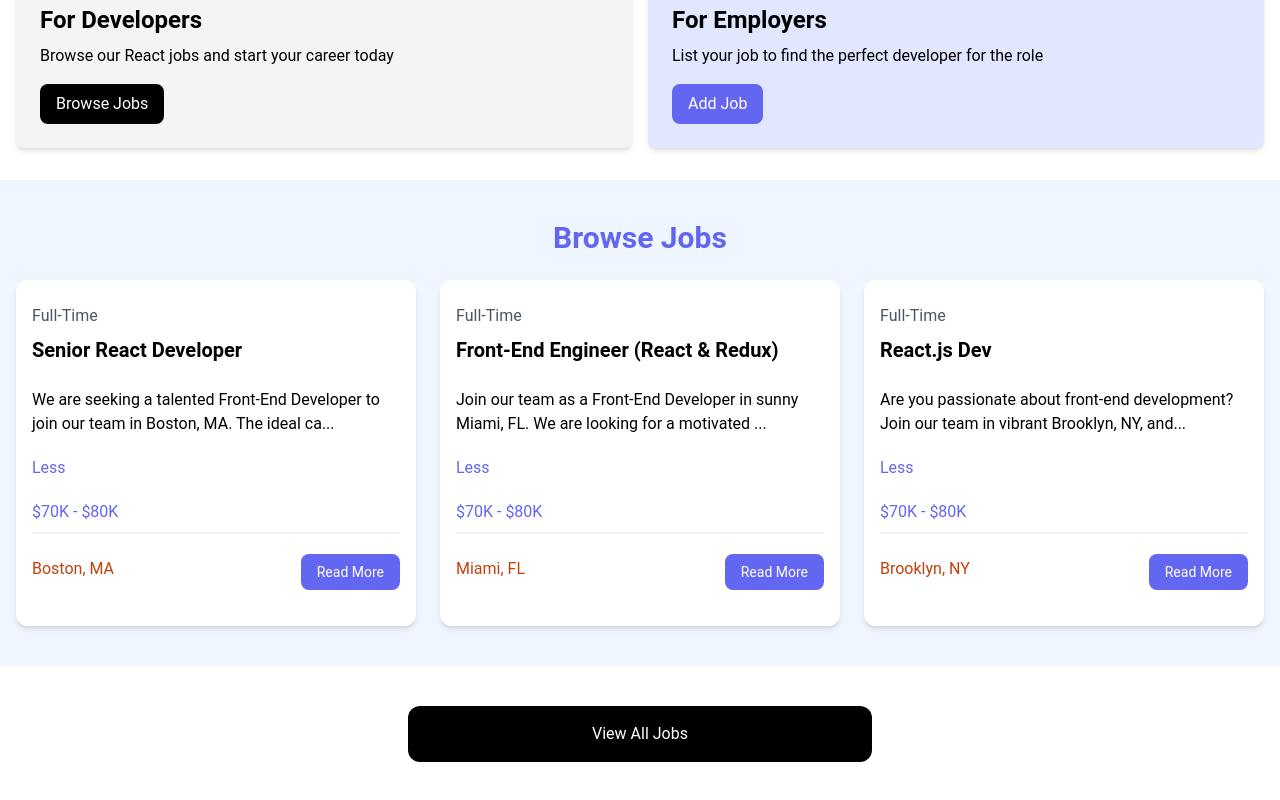
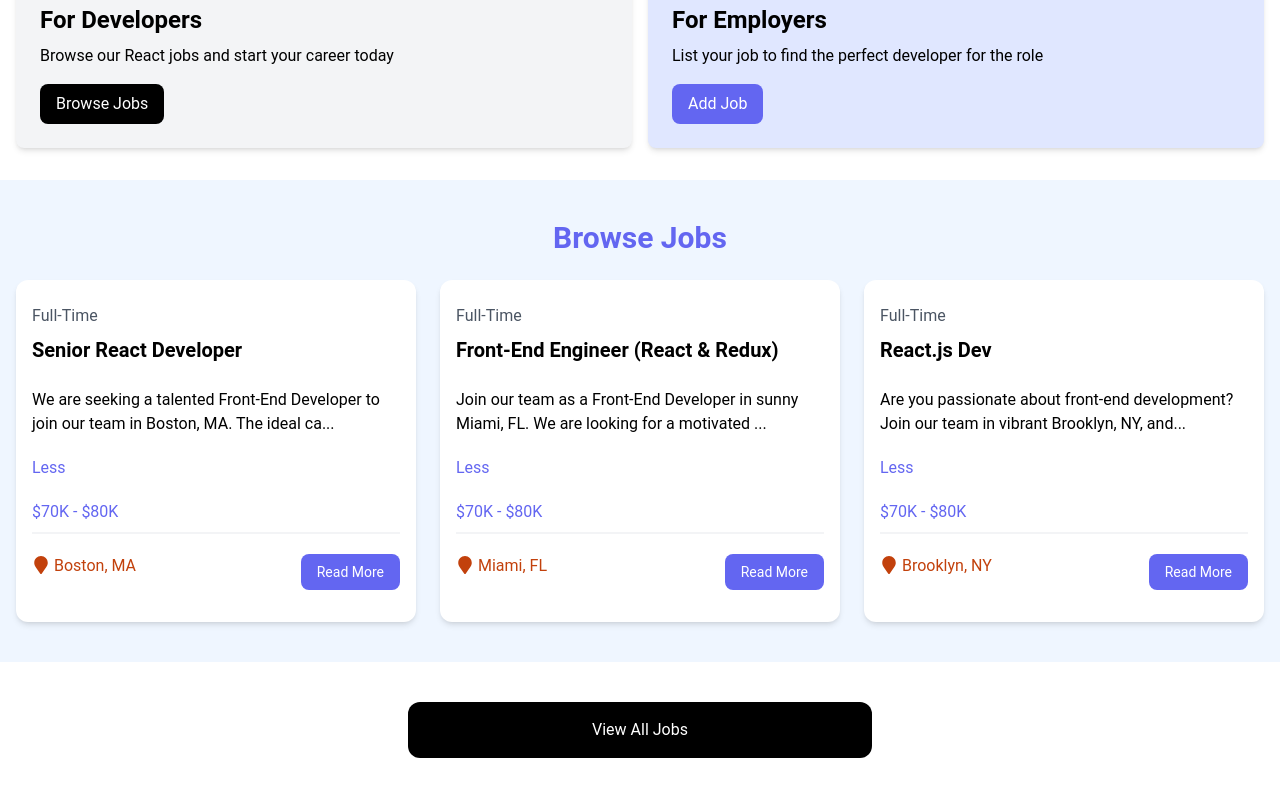
Before and after one commit to agarwalm92/jobposting, a React (Vite) app: page / in a window 1280 px wide. Shown: the part 429-1229 px from the top of the page. Built offline with nearby package versions, Linux system fonts and the light colour scheme.

Commit message:
Added react-icons

```diff
--- a/package.json
+++ b/package.json
@@ -11,7 +11,8 @@
   },
   "dependencies": {
     "react": "^18.2.0",
-    "react-dom": "^18.2.0"
+    "react-dom": "^18.2.0",
+    "react-icons": "^5.1.0"
   },
   "devDependencies": {
     "@types/react": "^18.2.66",
--- a/src/components/JobList.jsx
+++ b/src/components/JobList.jsx
@@ -1,4 +1,5 @@
 import { useState } from "react";
+import { FaMapMarker } from "react-icons/fa";
 
 /* eslint-disable react/prop-types */
 const JobList = ({ j }) => {
@@ -32,7 +33,7 @@ const JobList = ({ j }) => {
         <div className="border border-gray-100 mb-5"></div>
         <div className="flex flex-col lg:flex-row justify-between mb-4">
           <div className="text-orange-700 mb-3">
-            <i className="fa-solid fa-location-dot text-lg"></i>
+            <FaMapMarker className="inline mb-1 mr-1 text-lg" />
             {j.location}
           </div>
           <a
```
Also changed, not shown: 1 other file (tests, documents, lock files or other folders).
